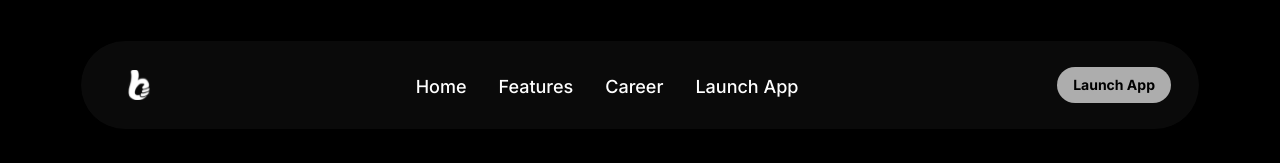
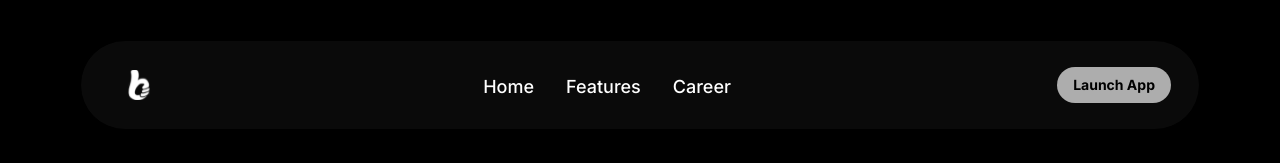
Before and after one commit to Patrick-Ehimen/m2e-landing-page, a React (Vite) app: page / in a window 1280 px wide. Shown: the top 163 px of the page. Built offline with nearby package versions, Linux system fonts and the light colour scheme.

Commit message:
Update index.js

```diff
--- a/src/constants/index.js
+++ b/src/constants/index.js
@@ -28,10 +28,6 @@ export const navLinks = [
   {
     id: "career",
     title: "Career",
-  },
-  {
-    id: "launch app",
-    title: "Launch App",
   },
 ];
 
```
